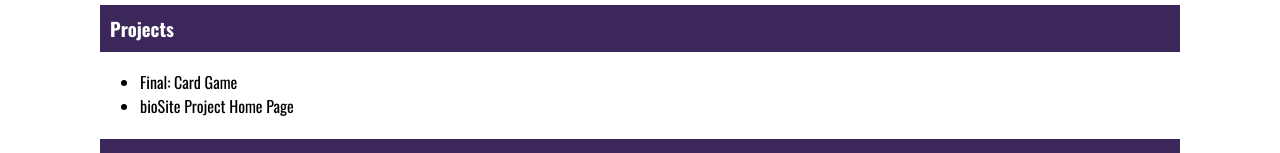
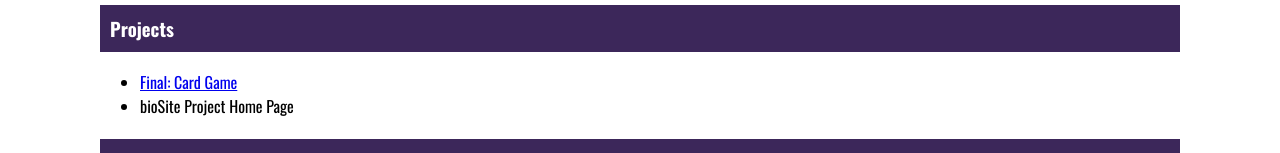
Before and after one commit to Kails0524/web-231, a plain HTML site: page index.html in a window 1280 px wide. Shown: the part 507-660 px from the top of the page. Drawn offline with nearby package versions, Linux system fonts and the light colour scheme.

Commit message:
Update index.html

```diff
--- a/index.html
+++ b/index.html
@@ -24,7 +24,7 @@
 
     <h3>Projects</h3>
     <ul>
-        <li>Final: Card Game</li>
+        <li><a href="week-9/Stephens-card-game/html">Final: Card Game</a></li>
         <li>bioSite Project Home Page</li>
     </ul>
 
```
